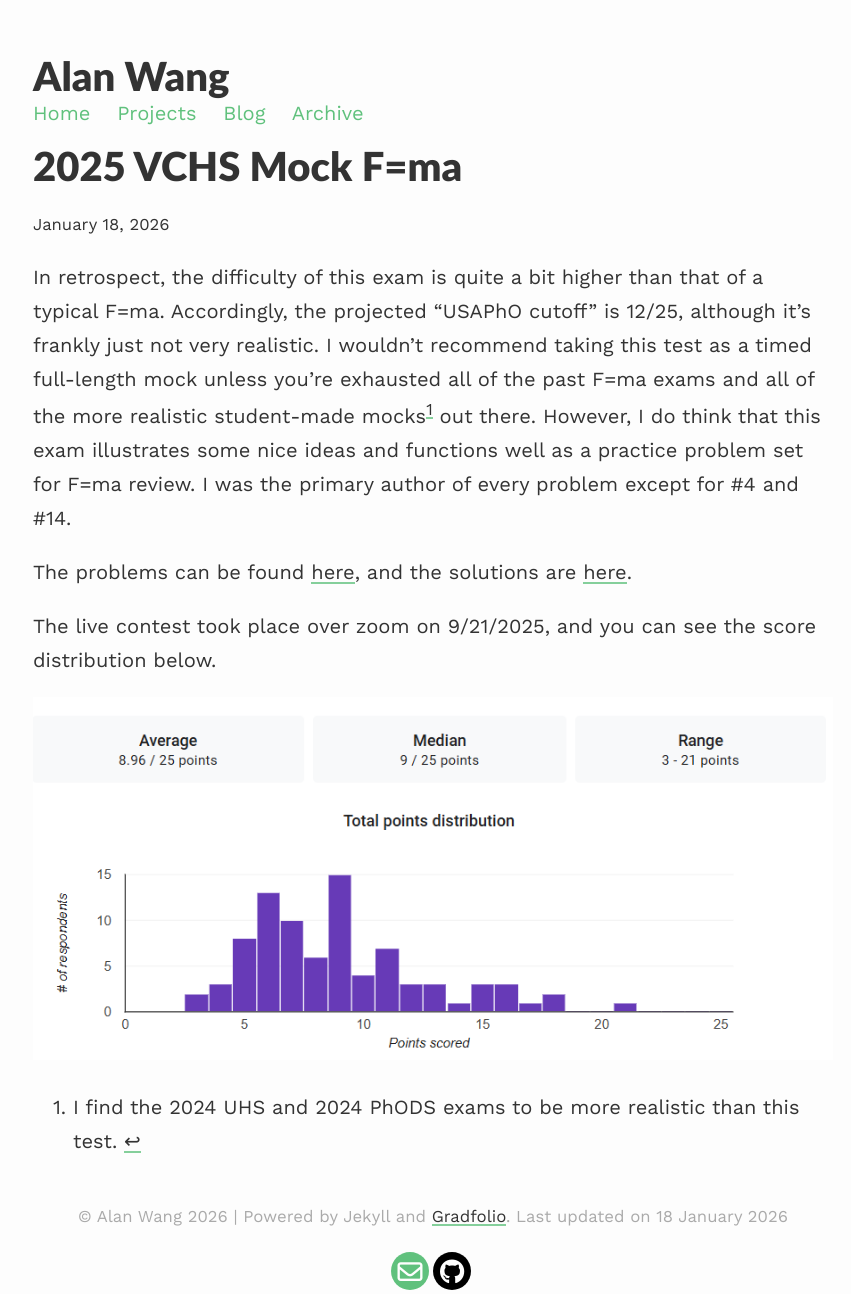
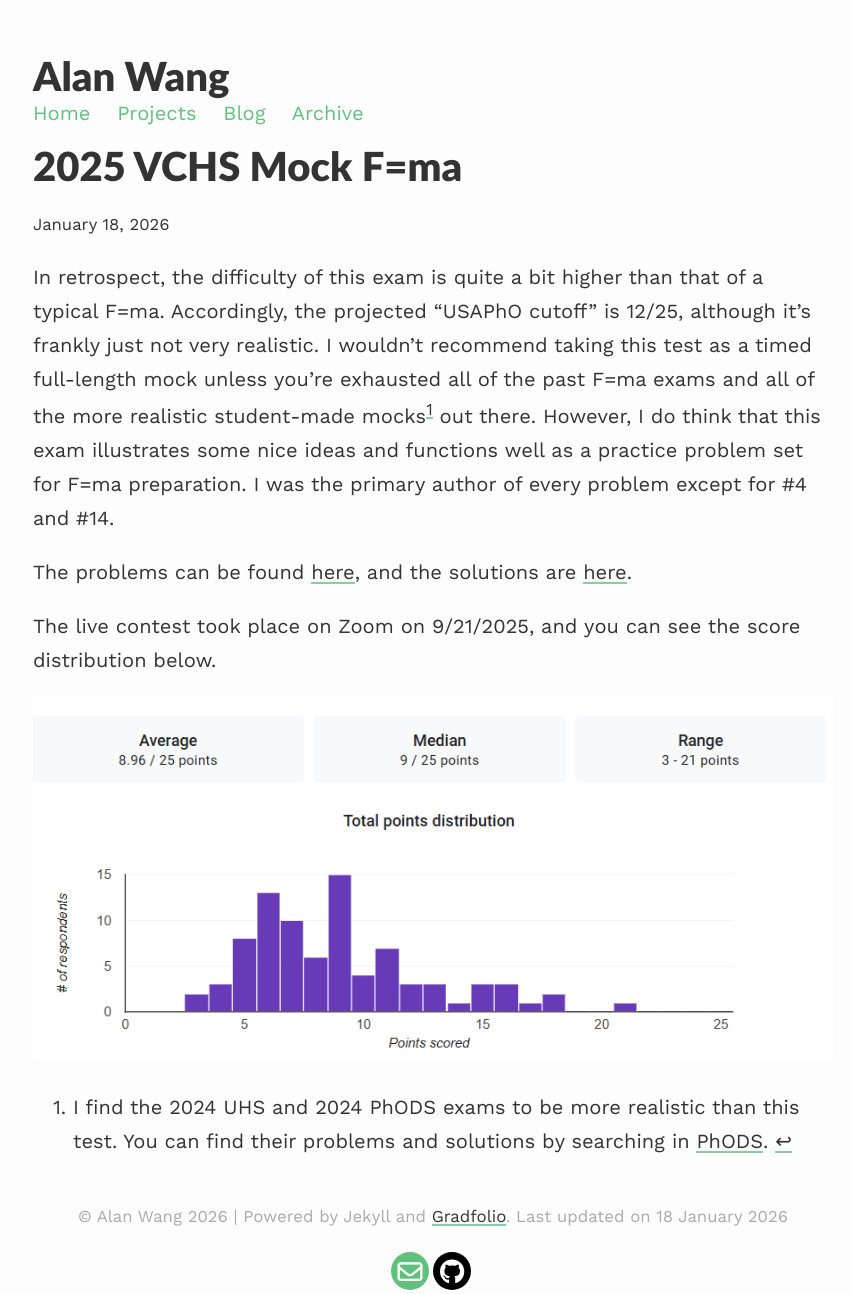
Before and after one commit to awang0826/awang0826.github.io, a Jekyll site: the page built from _projects/2025VCHSMockF=ma.md, in a window 1280 px wide. Shown: the whole page, without its empty margins (207-1058 px from the left). Built offline with Jekyll 4.4.1, drawn with Linux system fonts in a browser that asks for light colours.

Commit message:
Update 2025VCHSMockF=ma.md

```diff
--- a/_projects/2025VCHSMockF=ma.md
+++ b/_projects/2025VCHSMockF=ma.md
@@ -4,12 +4,12 @@ title: 2025 VCHS Mock F=ma
 description: Mock F=ma exam run by Valley Christian High School Physics Club
 order: 1
 ---
-In retrospect, the difficulty of this exam is quite a bit higher than that of a typical F=ma. Accordingly, the projected "USAPhO cutoff" is 12/25, although it's frankly just not very realistic. I wouldn't recommend taking this test as a timed full-length mock unless you're exhausted all of the past F=ma exams and all of the more realistic student-made mocks[^1] out there. However, I do think that this exam illustrates some nice ideas and functions well as a practice problem set for F=ma review. I was the primary author of every problem except for #4 and #14.
+In retrospect, the difficulty of this exam is quite a bit higher than that of a typical F=ma. Accordingly, the projected "USAPhO cutoff" is 12/25, although it's frankly just not very realistic. I wouldn't recommend taking this test as a timed full-length mock unless you're exhausted all of the past F=ma exams and all of the more realistic student-made mocks[^1] out there. However, I do think that this exam illustrates some nice ideas and functions well as a practice problem set for F=ma preparation. I was the primary author of every problem except for #4 and #14.
 
 The problems can be found [here](https://awang0826.github.io/problemwriting/2025_VCHS_Mock_Fma.pdf){:target="_blank"}, and the solutions are [here](https://awang0826.github.io/problemwriting/2025_VCHS_Mock_Fma_Exam_Solutions.pdf){:target="_blank"}.
 
-The live contest took place over zoom on 9/21/2025, and you can see the score distribution below.
+The live contest took place on Zoom on 9/21/2025, and you can see the score distribution below.
 
 ![ ](https://awang0826.github.io/problemwriting/2025_VCHS_Mock_Fma_Distribution.png " ")
 
-[^1]: I find the 2024 UHS and 2024 PhODS exams to be more realistic than this test.
+[^1]: I find the 2024 UHS and 2024 PhODS exams to be more realistic than this test. You can find their problems and solutions by searching in [PhODS](https://discord.com/invite/phods){:target="_blank"}.
```
